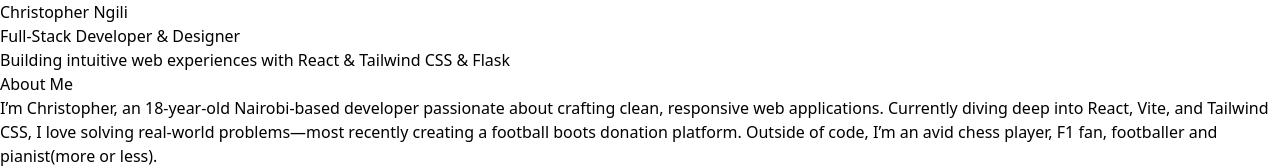
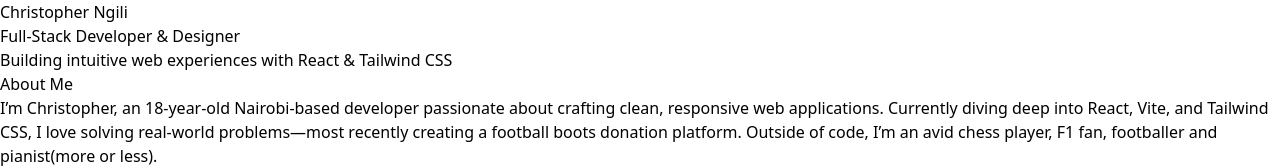
Before and after one commit to chrisNgili/portfolio2, a React (Vite) app: page / in a window 1280 px wide. Shown: the top 168 px of the page. Built offline with nearby package versions, Linux system fonts and the light colour scheme.

Commit message:
some jsx changes

```diff
--- a/src/App.jsx
+++ b/src/App.jsx
@@ -6,7 +6,7 @@
       <section className=" text-black p-10 text-center">
         <h1 className="text-4xl font-bold ">Christopher Ngili</h1>
         <p className="mt-2 text-xl">Full-Stack Developer & Designer</p>
-        <p className="mt-4">Building intuitive web experiences with React & Tailwind CSS & Flask</p>
+        <p className="mt-4">Building intuitive web experiences with React & Tailwind CSS </p>
         {/* <button className="mt-6 bg-blue-500 hover:bg-blue-600 text-white px-6 py-2 rounded-full">
           View My Work
         </button> */}
```
